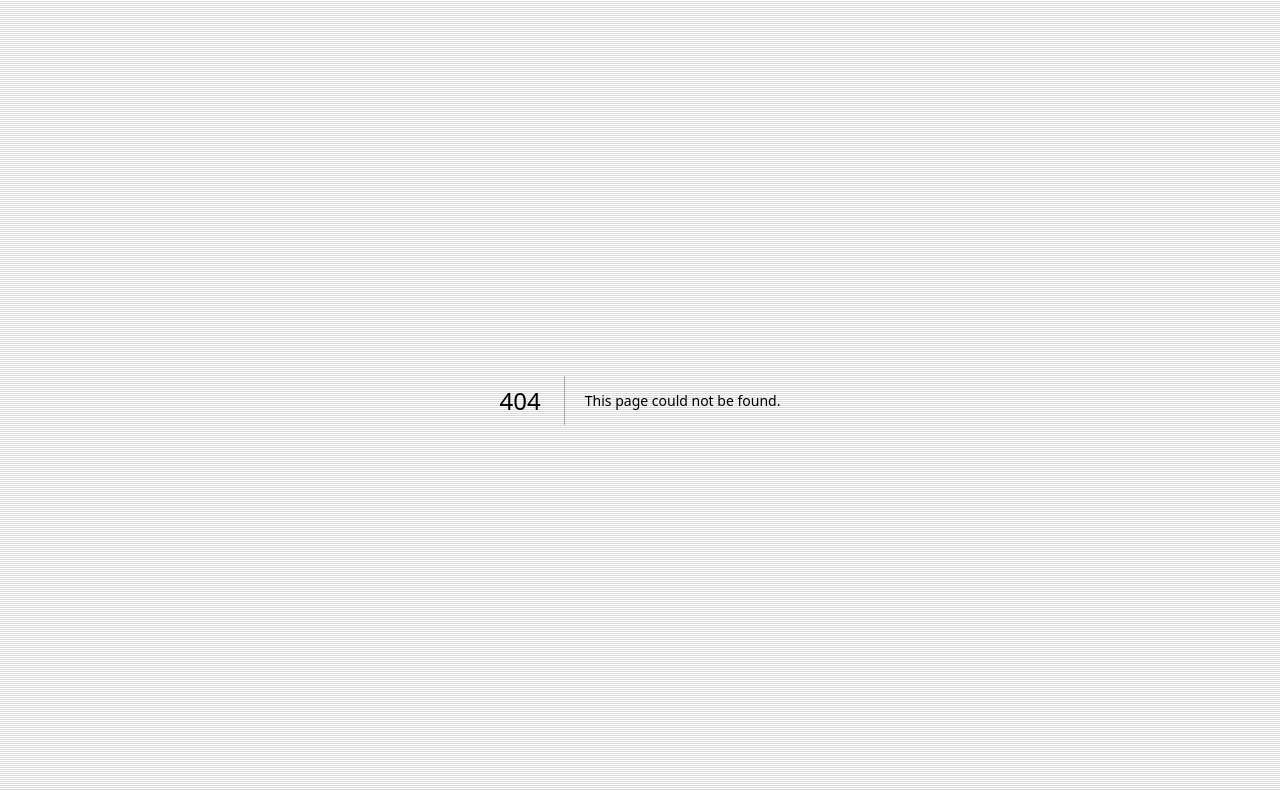
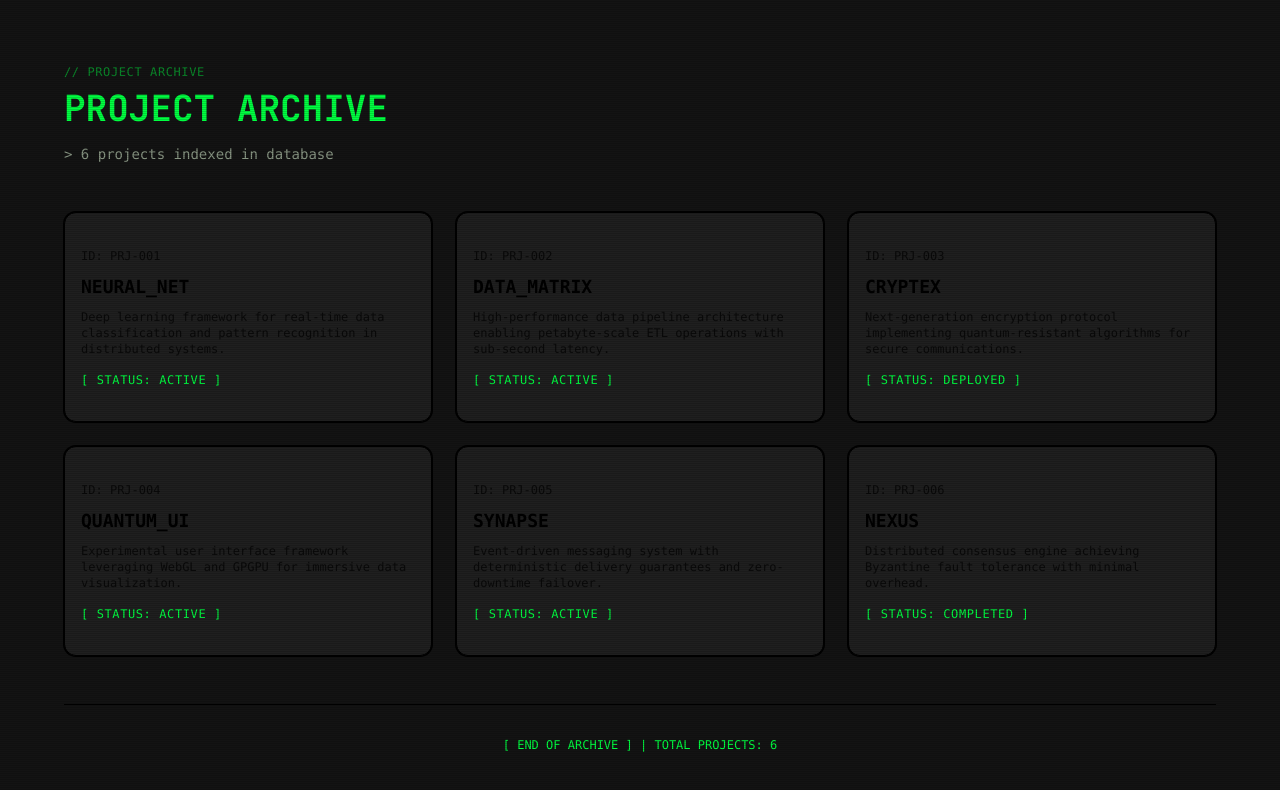
Before and after one commit to ginn1111/maxtrix-portfolio, a Next.js app: page /projects in a window 1280 px wide. Before the commit this address had no page. Shown: the top 790 px of the page. Built offline with nearby package versions, Linux system fonts and the light colour scheme.

Commit message:
feat: build Project Archive page

```diff
--- /dev/null
+++ b/app/projects/page.tsx
@@ -0,0 +1,5 @@
+import { ProjectArchiveSection } from "@/components/sections/project-archive-section";
+
+export default function ProjectsPage() {
+  return <ProjectArchiveSection />;
+}
--- /dev/null
+++ b/components/sections/project-archive-section.tsx
@@ -0,0 +1,81 @@
+import { ProjectCard } from "@/components/terminal/project-card";
+
+const projects = [
+  {
+    id: "PRJ-001",
+    title: "NEURAL_NET",
+    description: "Deep learning framework for real-time data classification and pattern recognition in distributed systems.",
+    status: "ACTIVE",
+  },
+  {
+    id: "PRJ-002",
+    title: "DATA_MATRIX",
+    description: "High-performance data pipeline architecture enabling petabyte-scale ETL operations with sub-second latency.",
+    status: "ACTIVE",
+  },
+  {
+    id: "PRJ-003",
+    title: "CRYPTEX",
+    description: "Next-generation encryption protocol implementing quantum-resistant algorithms for secure communications.",
+    status: "DEPLOYED",
+  },
+  {
+    id: "PRJ-004",
+    title: "QUANTUM_UI",
+    description: "Experimental user interface framework leveraging WebGL and GPGPU for immersive data visualization.",
+    status: "ACTIVE",
+  },
+  {
+    id: "PRJ-005",
+    title: "SYNAPSE",
+    description: "Event-driven messaging system with deterministic delivery guarantees and zero-downtime failover.",
+    status: "ACTIVE",
+  },
+  {
+    id: "PRJ-006",
+    title: "NEXUS",
+    description: "Distributed consensus engine achieving Byzantine fault tolerance with minimal overhead.",
+    status: "COMPLETED",
+  },
+];
+
+export function ProjectArchiveSection() {
+  return (
+    <div className="min-h-screen bg-background py-16 px-8">
+      <div className="max-w-6xl mx-auto">
+        {/* Header */}
+        <div className="mb-12">
+          <div className="font-mono text-xs text-primary opacity-50 mb-2 tracking-wider">
+            // PROJECT ARCHIVE
+          </div>
+          <h1 className="text-4xl font-heading font-bold text-primary glow mb-4">
+            PROJECT ARCHIVE
+          </h1>
+          <p className="font-mono text-sm text-on-surface-variant opacity-70">
+            &gt; {projects.length} projects indexed in database
+          </p>
+        </div>
+
+        {/* Project grid */}
+        <div className="grid md:grid-cols-2 lg:grid-cols-3 gap-6">
+          {projects.map((project) => (
+            <ProjectCard
+              key={project.id}
+              id={project.id}
+              title={project.title}
+              description={project.description}
+              status={project.status}
+            />
+          ))}
+        </div>
+
+        {/* Footer */}
+        <div className="mt-12 border-t border-outline pt-8 text-center">
+          <div className="font-mono text-xs text-primary opacity-30 animate-flicker">
+            [ END OF ARCHIVE ] | TOTAL PROJECTS: {projects.length}
+          </div>
+        </div>
+      </div>
+    </div>
+  );
+}
```
